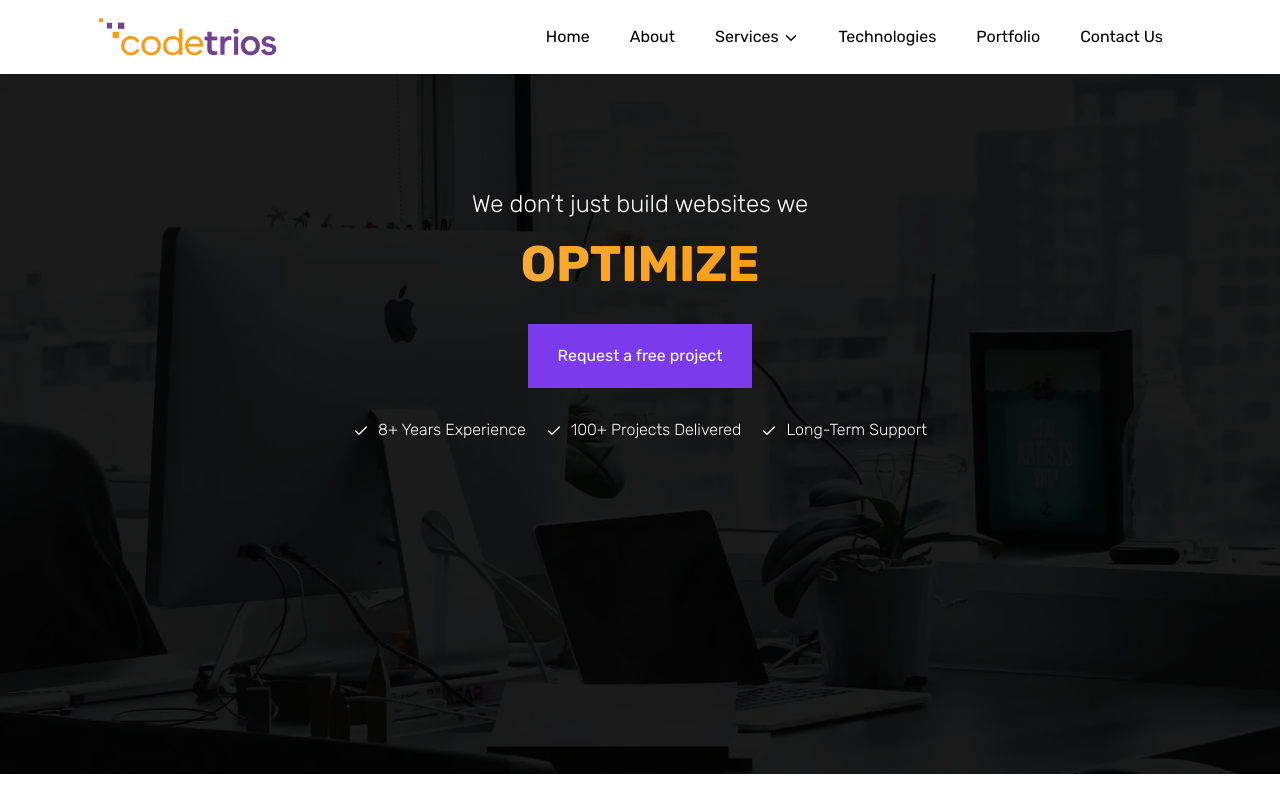
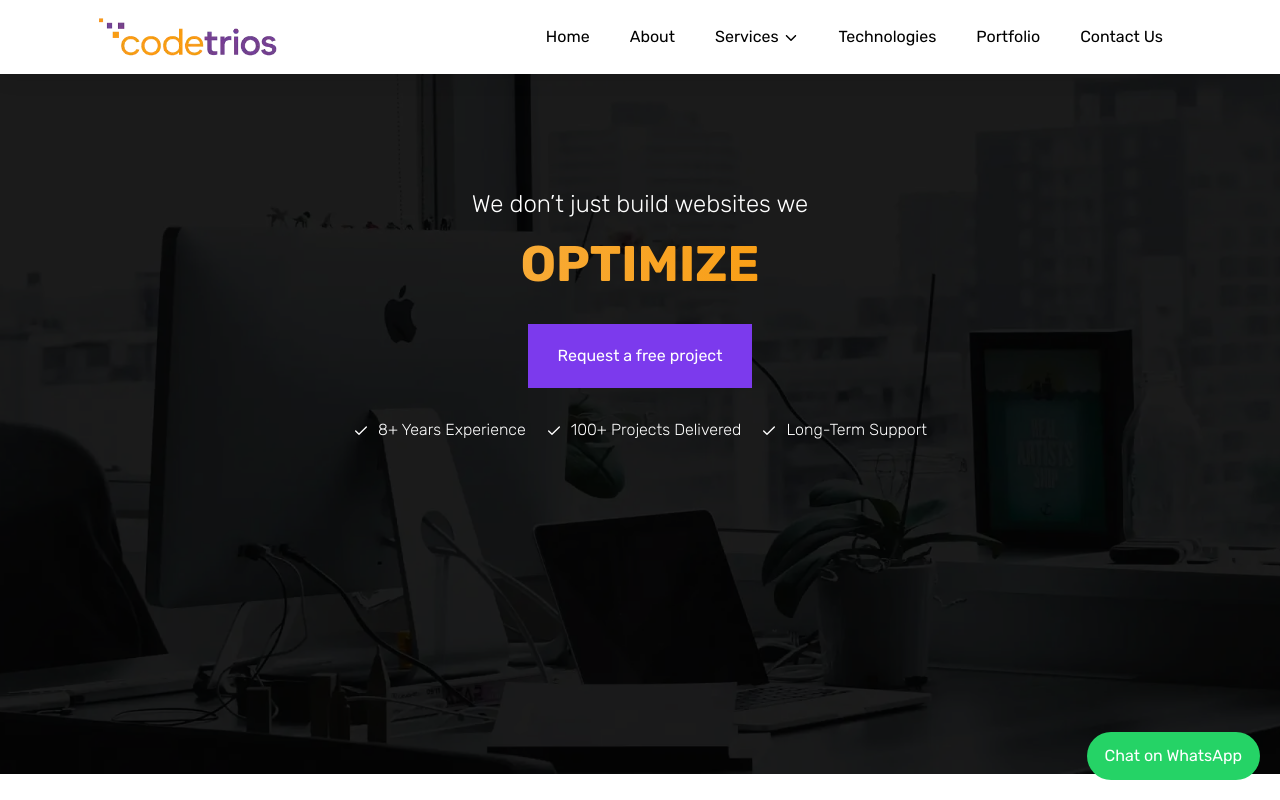
Before and after one commit to codetrios2025/codetrios-profile, a React (Vite) app in the folder frontend/: page / in a window 1280 px wide. Shown: the top 800 px of the page. Built offline with nearby package versions, Linux system fonts and the light colour scheme.

Commit message:
commit changes

```diff
--- a/frontend/index.html
+++ b/frontend/index.html
@@ -5,6 +5,7 @@
     <link rel="icon" type="image/svg+xml" href="./src/assets/images/icon.png" />
     <meta name="viewport" content="width=device-width, initial-scale=1.0" />
     <meta name="description" content="CodeTrios is a global software development company offering web development, mobile apps, SaaS solutions, MERN stack and AI automation for startups and enterprises." />
+    <meta name="google-site-verification" content="LrYq1xUfpFgGpnFX7HA-wmRxAdZgc03kPBMJ1KK61Sc" />
     <title>Website design & development company - Codetrios</title>
   </head>
   <body>
--- /dev/null
+++ b/frontend/src/Components/Common/WhatsAppButton.jsx
@@ -0,0 +1,34 @@
+import React from "react";
+
+const WhatsAppButton = () => {
+  const phoneNumber = "919311444685"; // replace with your number
+  const message = "Hello I visited your website";
+
+  const whatsappUrl = `https://wa.me/${phoneNumber}?text=${encodeURIComponent(message)}`;
+
+  const buttonStyle = {
+    position: "fixed",
+    bottom: "20px",
+    right: "20px",
+    backgroundColor: "#25D366",
+    color: "white",
+    padding: "12px 18px",
+    borderRadius: "50px",
+    textDecoration: "none",
+    fontWeight: "bold",
+    zIndex: 999,
+  };
+
+  return (
+    <a
+      href={whatsappUrl}
+      target="_blank"
+      rel="noopener noreferrer"
+      style={buttonStyle}
+    >
+      Chat on WhatsApp
+    </a>
+  );
+};
+
+export default WhatsAppButton;
```
Also changed, not shown: 1 other file (tests, documents, lock files or other folders).
